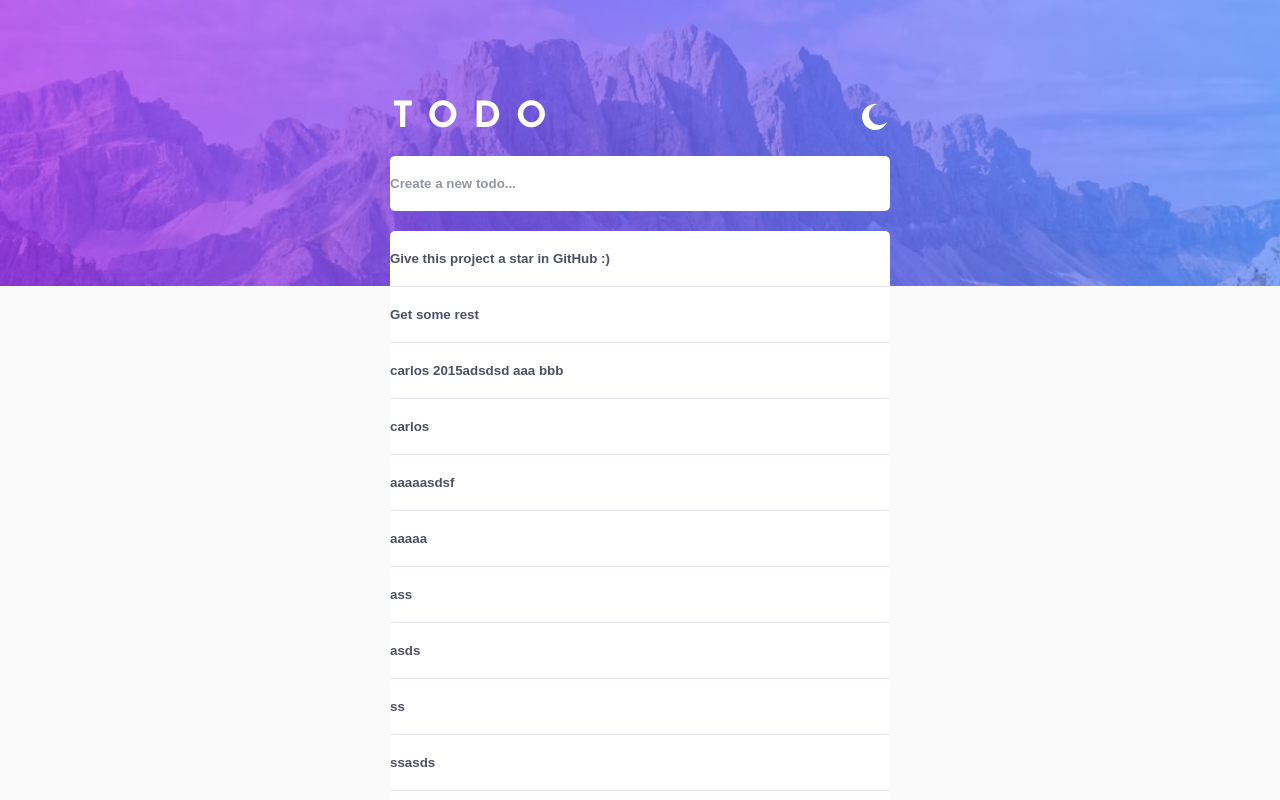
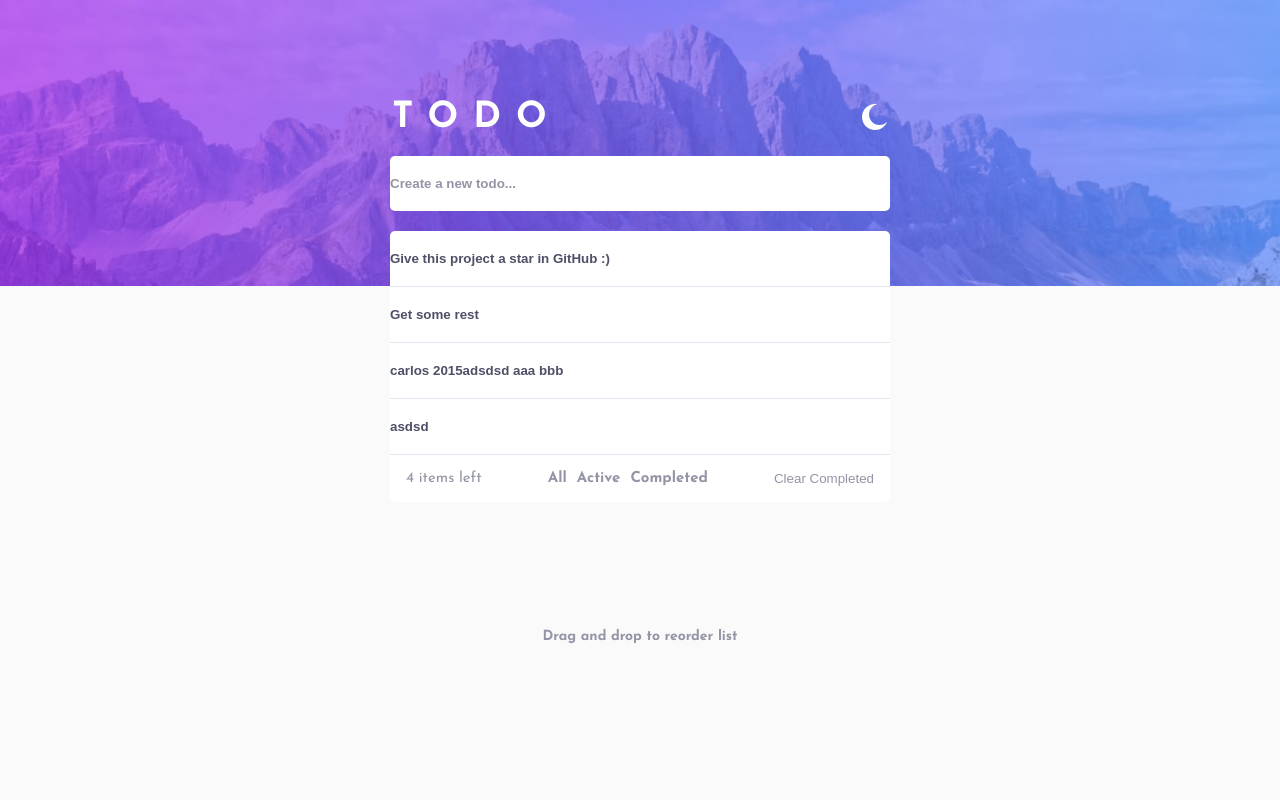
Before and after one commit to Danielhu3/todo-list-react, a React (Create React App) app: page / in a window 1280 px wide. Shown: the top 800 px of the page. Built offline with nearby package versions, Linux system fonts and the light colour scheme; data requests are answered from the project's data file.

Commit message:
Items left reative

```diff
--- a/db.json
+++ b/db.json
@@ -17,92 +17,7 @@
     },
     {
       "id": 4,
-      "text": "carlos",
-      "done": false
-    },
-    {
-      "id": 5,
-      "text": "aaaaasdsf",
-      "done": false
-    },
-    {
-      "id": 6,
-      "text": "aaaaa",
-      "done": false
-    },
-    {
-      "id": 7,
-      "text": "ass",
-      "done": false
-    },
-    {
-      "id": 8,
-      "text": "asds",
-      "done": false
-    },
-    {
-      "id": 9,
-      "text": "ss",
-      "done": false
-    },
-    {
-      "id": 10,
-      "text": "ssasds",
-      "done": false
-    },
-    {
-      "id": 11,
-      "text": "ssasds",
-      "done": false
-    },
-    {
-      "id": 12,
-      "text": "ssasds",
-      "done": false
-    },
-    {
-      "id": 13,
-      "text": "",
-      "done": false
-    },
-    {
-      "id": 14,
-      "text": "a",
-      "done": false
-    },
-    {
-      "id": 15,
-      "text": "a",
-      "done": false
-    },
-    {
-      "id": 16,
-      "text": "aad",
-      "done": false
-    },
-    {
-      "id": 17,
-      "text": "aadsd",
-      "done": false
-    },
-    {
-      "id": 18,
-      "text": "aa",
-      "done": false
-    },
-    {
-      "id": 19,
-      "text": "s",
-      "done": false
-    },
-    {
-      "id": 20,
-      "text": "s",
-      "done": false
-    },
-    {
-      "id": 21,
-      "text": "ssds",
+      "text": "asdsd",
       "done": false
     }
   ]
--- a/src/Components/BottomBar.js
+++ b/src/Components/BottomBar.js
@@ -2,10 +2,11 @@ import React from 'react'
 import styles from './BottomBar.module.css'
 import BottomBarRadioItem from './BottomBarRadioItem'
 
-const BottomBar = ({darkMode}) => {
+const BottomBar = ({darkMode, data}) => {
+
   return (
     <div className={`${styles.BottomBar} ${darkMode ? styles.darkMode : ''}`}>
-      <p className={styles.itemsLeft}>5 items left</p>
+      <p className={styles.itemsLeft}>{data && data.length} items left</p>
       <div className={styles.showItems}>
         <BottomBarRadioItem label='All' id='all'/>
         <BottomBarRadioItem label='Active' id='active'/>
--- a/src/Components/BottomPart.js
+++ b/src/Components/BottomPart.js
@@ -16,7 +16,7 @@ const BottomPart = ({darkMode, data, setData}) => {
                 data ? data.map((item) => <Input text={item.text} key={item.id} id={item.id} done={item.done}darkMode={darkMode}/>)
                 : null
               }
-              <BottomBar darkMode={darkMode}/>
+              <BottomBar darkMode={darkMode} data={data}/>
             </div>
           </div>
           <div className={`bottom-description ${darkMode ? 'dark-mode' : ''}`}>Drag and drop to reorder list</div>
```
